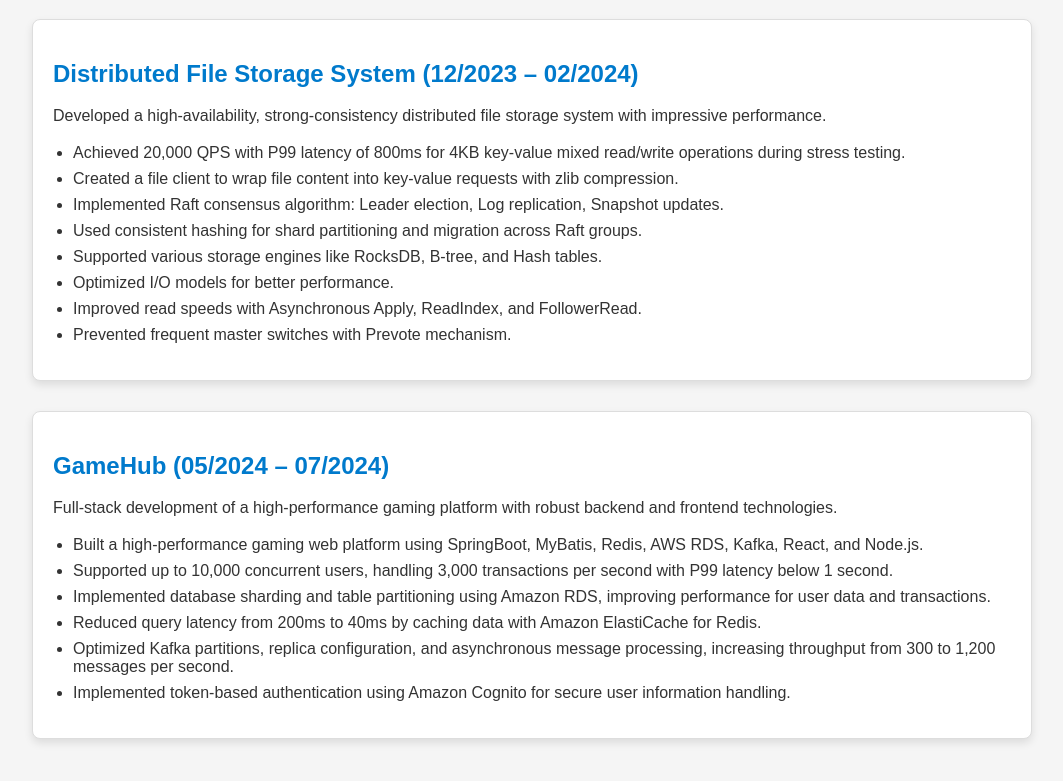
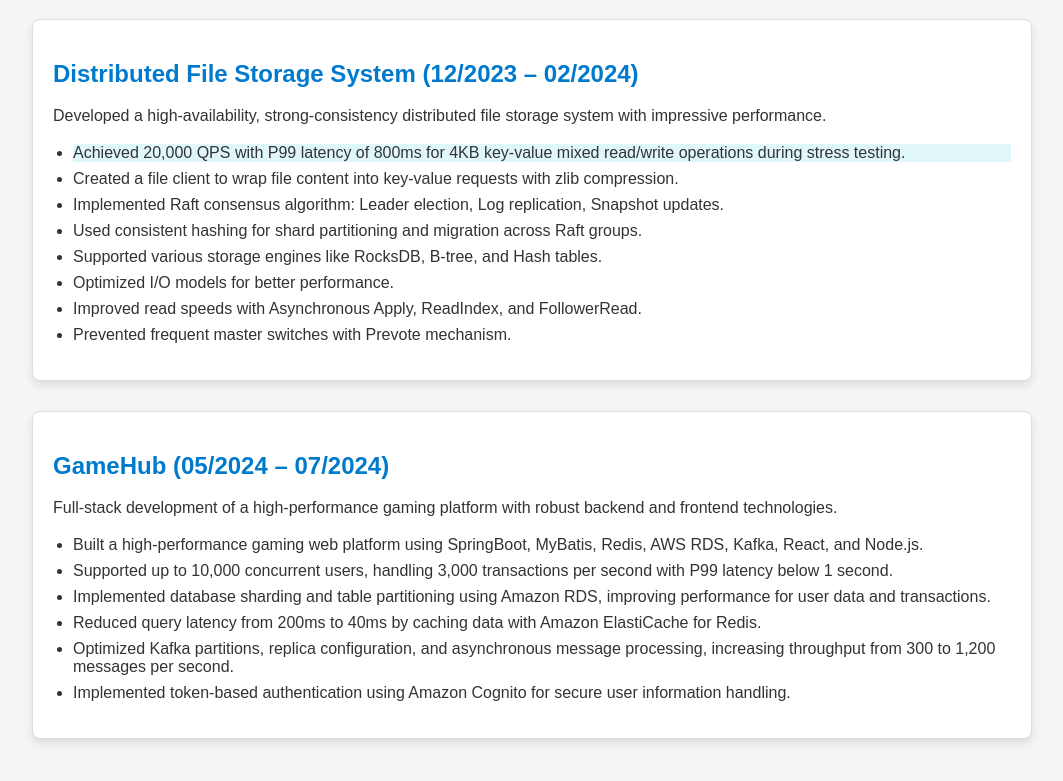
Before and after one commit to YukkiXu213/YukkiXu213.github.io, a plain HTML site: page project.html in a window 1280 px wide. In both pictures the pointer is over the item 650 px from the left and 252 px from the top of the page. Shown: the part 99-880 px from the top of the page, without its empty margins (108-1171 px from the left). Drawn offline with Linux system fonts and the light colour scheme.

Commit message:
Update contact.html and project.html with new CSS features

```diff
--- a/project.html
+++ b/project.html
@@ -56,6 +56,11 @@
             margin-bottom: 8px;
         }
 
+        .project ul li:hover {
+            background-color: #e0f7fa;
+            cursor: pointer;
+        }
+
         /* Responsive design */
         @media (max-width: 768px) {
             .container {
```
Also changed, not shown: contact.html (+3 -0 lines).
